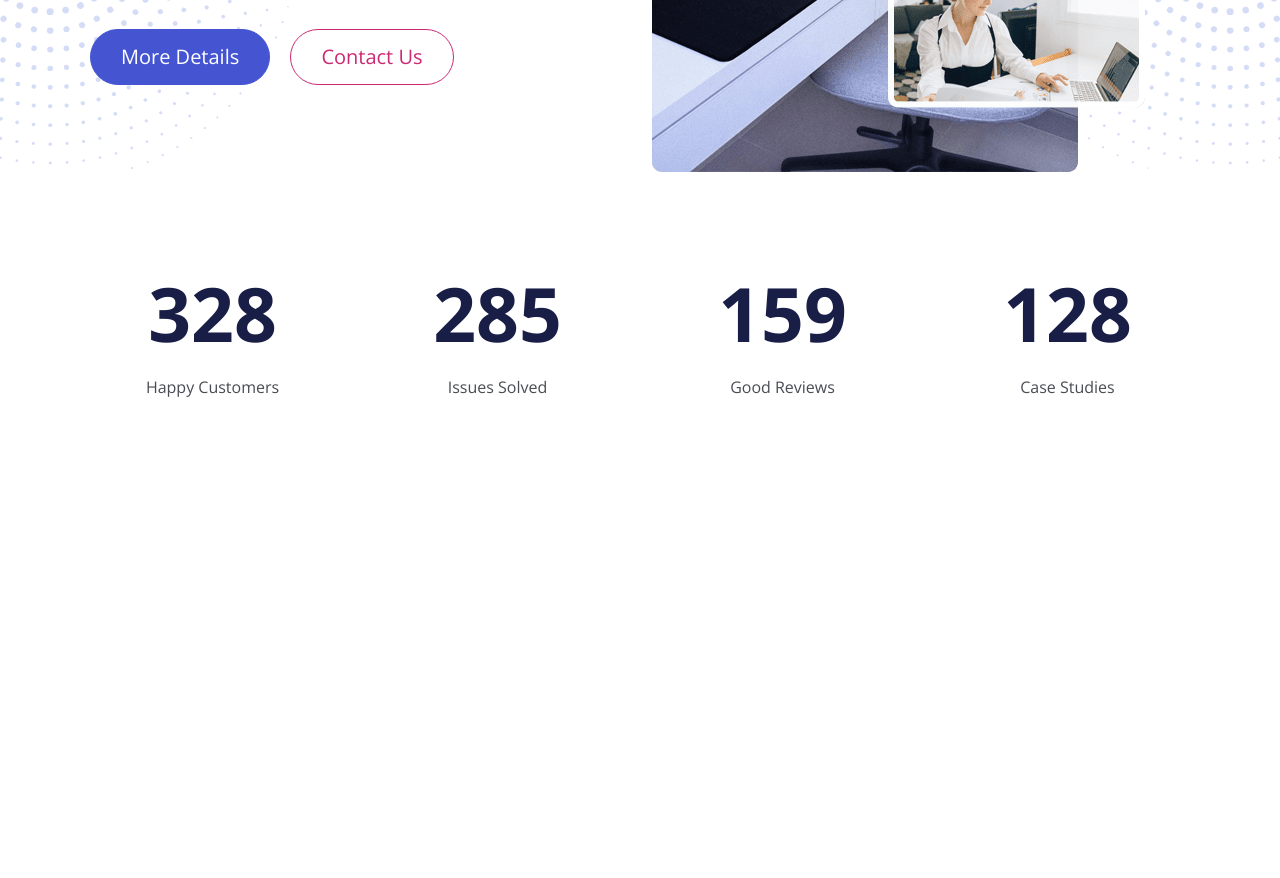
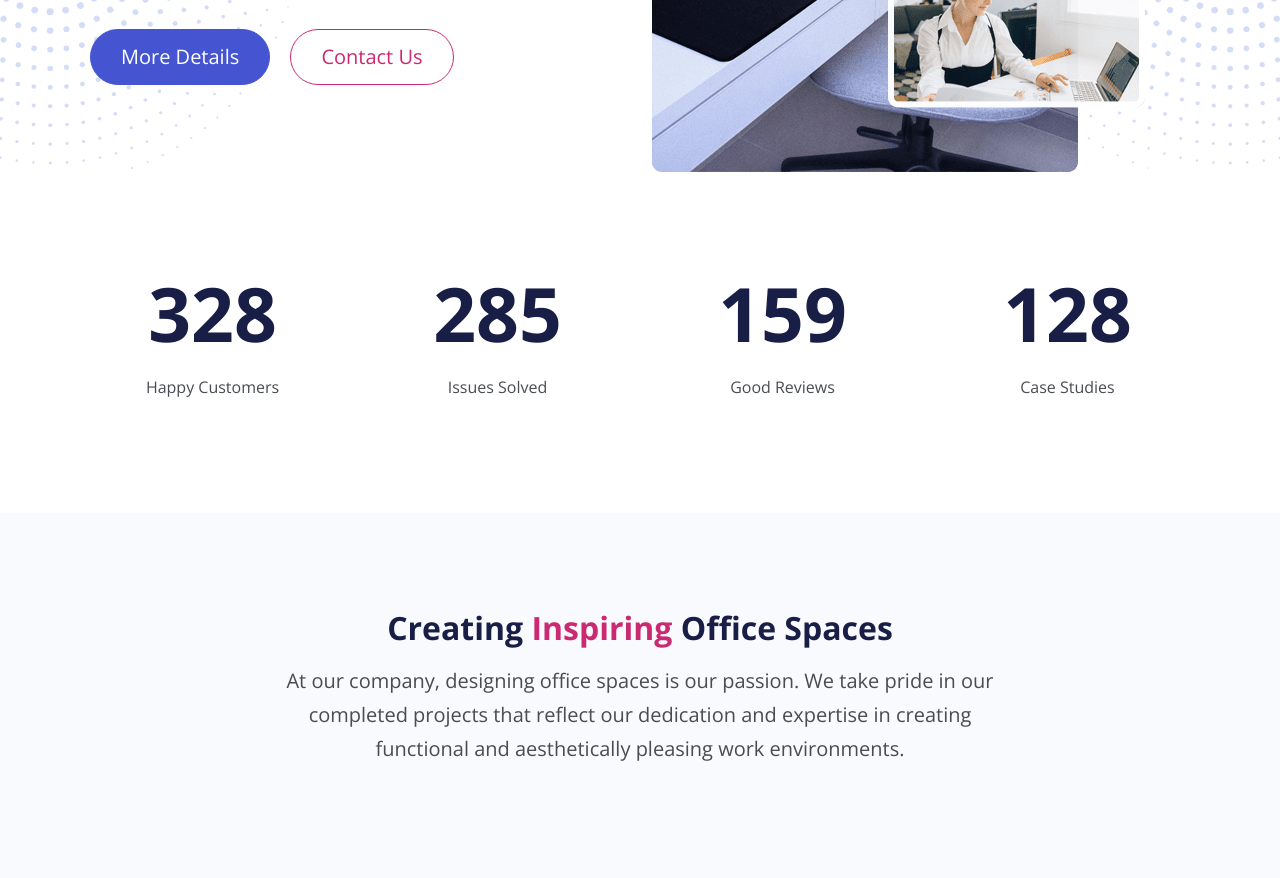
Before and after one commit to fikrirakala/yavin-website, a website: page index.html in a window 1280 px wide. Shown: the part 493-1371 px from the top of the page. Before the commit the page ends 1006 px from the top, so only its background shows below. Drawn offline with nearby package versions, Linux system fonts and the light colour scheme.

Commit message:
create introduction section

```diff
--- a/index.html
+++ b/index.html
@@ -81,6 +81,26 @@
       </div>
     </section>
 
+    <!-- Introduction -->
+    <section id="introduction" class="intro bg-light py-6">
+      <div class="container">
+        <div class="row justify-content-center">
+          <div class="col-lg-8 text-center">
+            <h2>
+              Creating <span class="text-secondary">Inspiring</span> Office
+              Spaces
+            </h2>
+            <p class="fs-5">
+              At our company, designing office spaces is our passion. We take
+              pride in our completed projects that reflect our dedication and
+              expertise in creating functional and aesthetically pleasing work
+              environments.
+            </p>
+          </div>
+        </div>
+      </div>
+    </section>
+
     <script src="js/bootstrap.bundle.min.js"></script>
     <script src="js/script.js"></script>
   </body>
```
